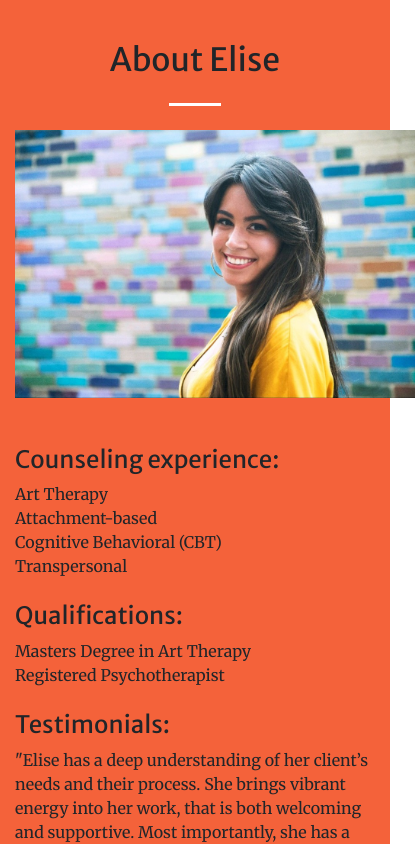
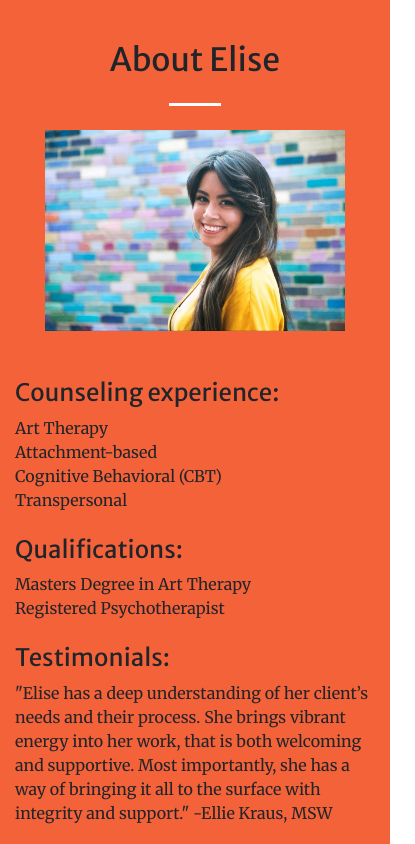
Before and after one commit to emc514/website, a website with bundled scripts: page index.html in a window 390 px wide. Shown: the part 1300-2144 px from the top of the page, 415 px wide, since content can reach past the window. Built offline with nearby package versions, Linux system fonts and the light colour scheme.

Commit message:
resize headshot for mobile

```diff
--- a/css/custom.css
+++ b/css/custom.css
@@ -49,7 +49,18 @@ a {
     color: rgba(0, 0, 0, 0.7) !important;
   }
 
+  #headshot {
+    width: 250px;
+  }
+  @media (min-width: 350px) {
+    #headshot {
+      width: 300px;
+    }
+  }
   @media (min-width: 992px) {
+    #headshot {
+      width: 400px;
+    }
     #mainNav {
       -webkit-box-shadow: none;
       box-shadow: none;
--- a/index.html
+++ b/index.html
@@ -128,7 +128,7 @@
         <div class="col-lg-8 text-center">
           <h2 class="mt-0">About Elise</h2>
           <hr class="divider light my-4">
-          <img src="/img/headshot.jpg" width="400"><br><br>
+          <img id="headshot" src="/img/headshot.jpg"><br><br>
         </div>
       </div>
       <br>
```
